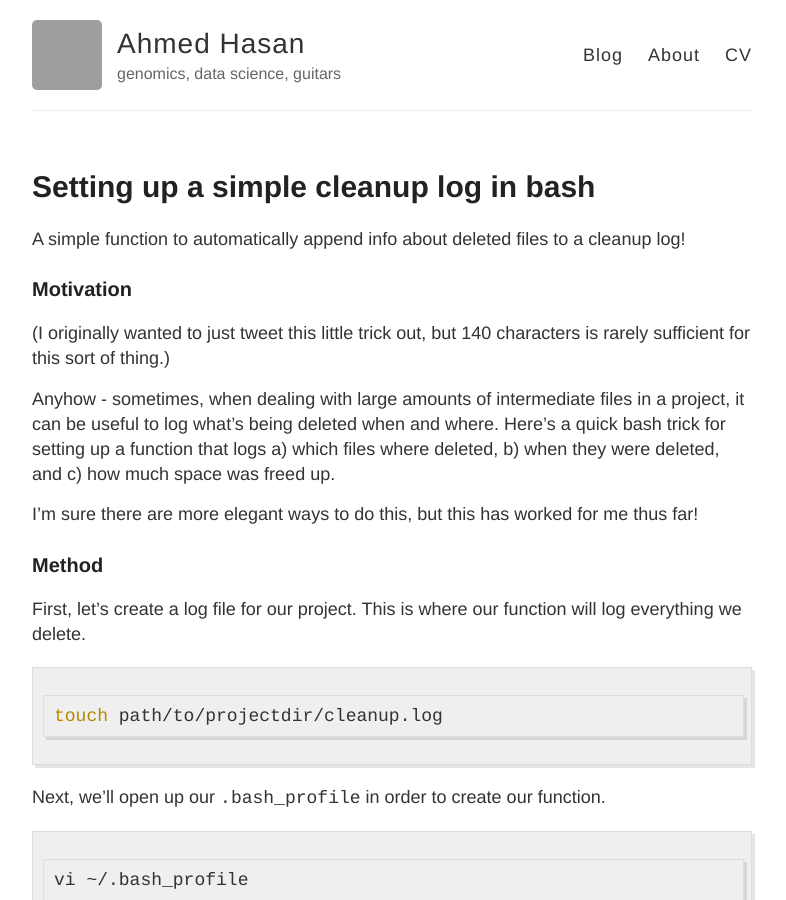
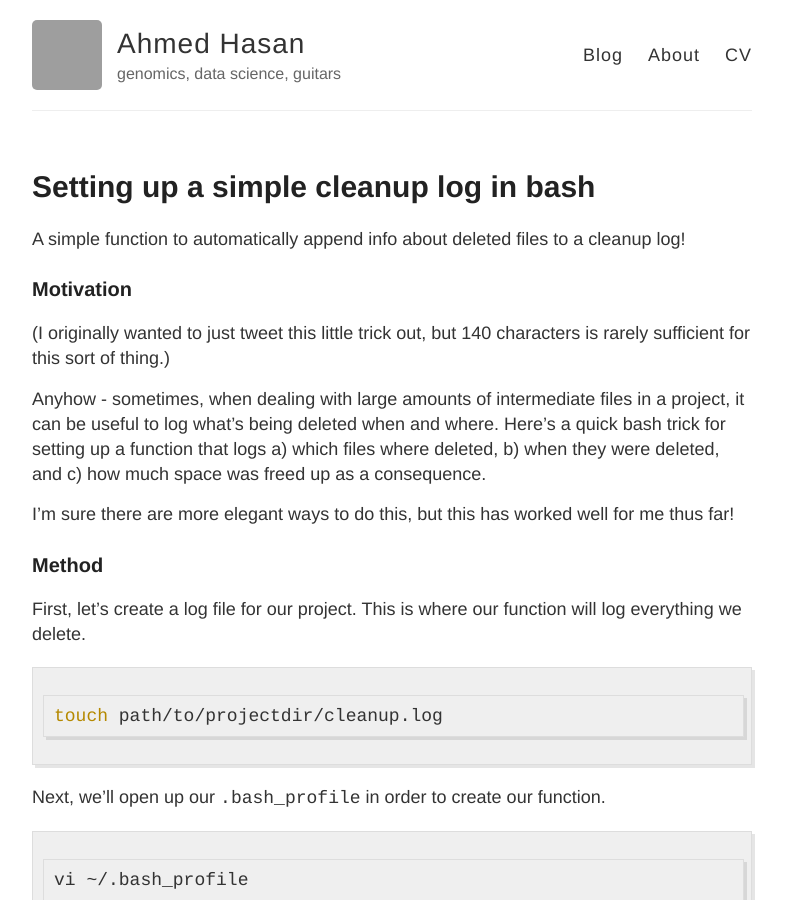
Before and after one commit to aays/site_old, a Jekyll site: the page built from _posts/2017-08-01-simple-bash-cleanup-log.md, in a window 1280 px wide and 900 px high. Shown: the whole window, without its empty margins (248-1034 px from the left). Built offline with Jekyll 4.4.1, drawn with Linux system fonts in a browser that asks for light colours; grey boxes are pictures that could not be loaded.

Commit message:
Update 2017-08-01-simple-bash-cleanup-log.md

```diff
--- a/_posts/2017-08-01-simple-bash-cleanup-log.md
+++ b/_posts/2017-08-01-simple-bash-cleanup-log.md
@@ -11,9 +11,9 @@ A simple function to automatically append info about deleted files to a cleanup
 
 (I originally wanted to just tweet this little trick out, but 140 characters is rarely sufficient for this sort of thing.)
 
-Anyhow - sometimes, when dealing with large amounts of intermediate files in a project, it can be useful to log what's being deleted when and where. Here's a quick bash trick for setting up a function that logs a) which files where deleted, b) when they were deleted, and c) how much space was freed up.
+Anyhow - sometimes, when dealing with large amounts of intermediate files in a project, it can be useful to log what's being deleted when and where. Here's a quick bash trick for setting up a function that logs a) which files where deleted, b) when they were deleted, and c) how much space was freed up as a consequence.
 
-I'm sure there are more elegant ways to do this, but this has worked for me thus far!
+I'm sure there are more elegant ways to do this, but this has worked well for me thus far!
 
 ### Method
 
```
